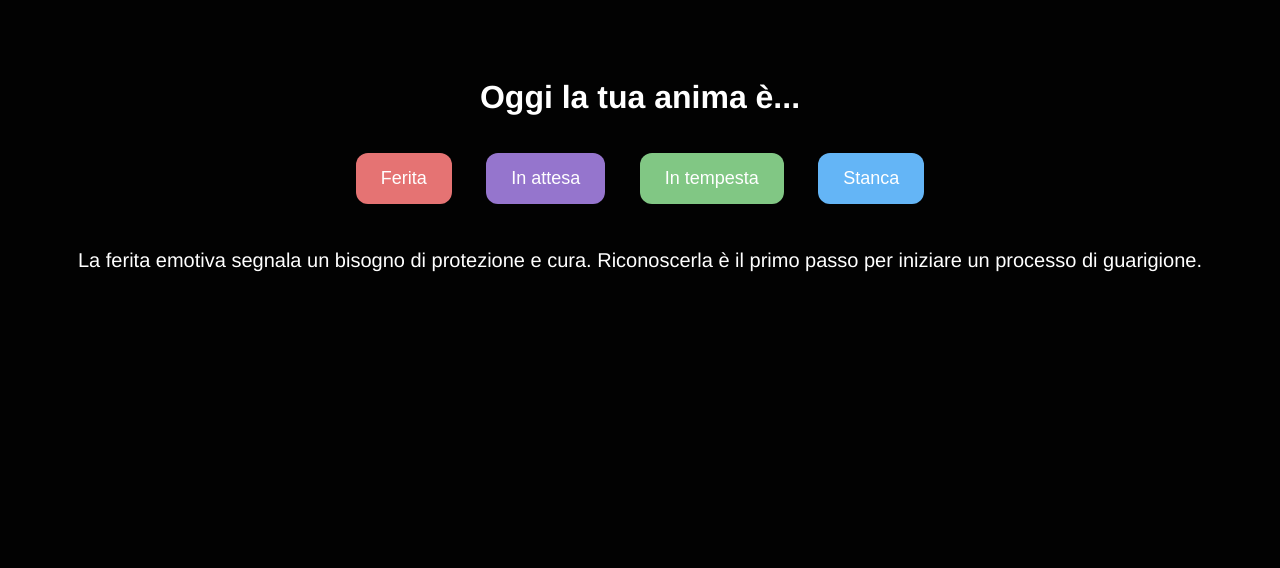
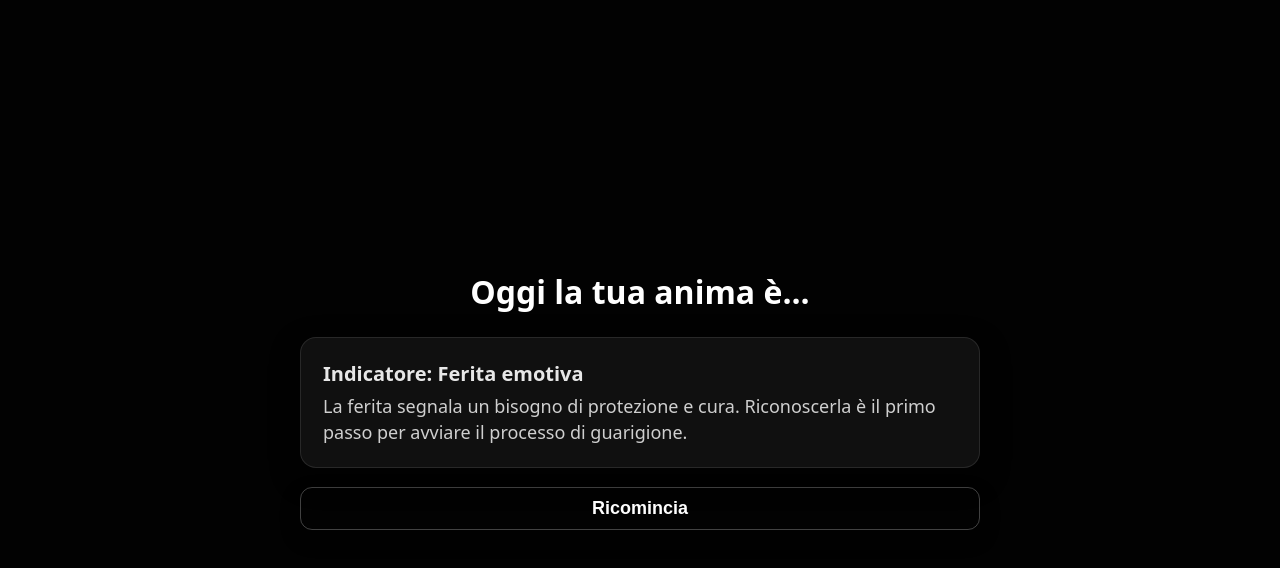
Before and after one commit to Charasu/riposalamente, a plain HTML site: page index.html in a window 1280 px wide. Both pictures are taken after a click on the button "Ferita". Drawn offline with Linux system fonts and the light colour scheme.

Commit message:
Update index.html

```diff
--- a/index.html
+++ b/index.html
@@ -1,59 +1,159 @@
 <!DOCTYPE html>
 <html lang="it">
 <head>
-  <meta charset="UTF-8">
+  <meta charset="UTF-8" />
+  <meta name="viewport" content="width=device-width,initial-scale=1" />
   <title>Oggi la tua anima è...</title>
   <style>
+    :root{
+      --bg:#020202; --fg:#ffffff; --muted:#cfcfcf;
+      --ferita:#e57373; --attesa:#9575cd; --tempesta:#81c784; --stanca:#64b5f6;
+    }
+    * { box-sizing: border-box; }
+    html, body { height: 100%; margin: 0; }
     body {
-      font-family: "Helvetica", sans-serif;
-      background: #020202;
+      background: var(--bg);
+      color: var(--fg);
+      font-family: system-ui, -apple-system, "Helvetica", Arial, sans-serif;
+      display: grid;
+      place-items: center;          /* centra verticale + orizzontale */
+      padding: 24px;
+    }
+    .app {
+      width: 100%;
+      max-width: 680px;
       text-align: center;
-      padding: 50px;
     }
-    h1 { color: #ffffff; }
+    h1 { margin: 0 0 24px; font-weight: 700; }
+
+    .buttons {
+      display: grid;
+      grid-template-columns: repeat(2, minmax(0,1fr));
+      gap: 14px;
+      justify-items: center;
+      margin-bottom: 24px;
+    }
     button {
-      margin: 15px;
-      padding: 15px 25px;
+      width: 100%;
+      padding: 14px 18px;
       border: none;
-      border-radius: 12px;
+      border-radius: 14px;
       font-size: 18px;
+      font-weight: 600;
       cursor: pointer;
-      transition: 0.3s;
+      color: #fff;
+      transition: transform .15s ease, opacity .2s ease, box-shadow .2s ease;
+      box-shadow: 0 8px 20px rgba(0,0,0,.25);
     }
-    button:hover { transform: scale(1.1); }
-    .ferita { background-color: #e57373; color: white; }
-    .attesa { background-color: #9575cd; color: white; }
-    .tempesta { background-color: #81c784; color: white; }
-    .stanca { background-color: #64b5f6; color: white; }
-    #messaggio { margin-top: 30px; font-size: 20px; color: #ffffff; }
+    button:hover { transform: translateY(-2px); }
+    .ferita   { background: var(--ferita); }
+    .attesa   { background: var(--attesa); }
+    .tempesta { background: var(--tempesta); }
+    .stanca   { background: var(--stanca); }
+
+    .hidden { display: none !important; }
+
+    .card {
+      background: rgba(255,255,255,0.06);
+      border: 1px solid rgba(255,255,255,0.1);
+      border-radius: 16px;
+      padding: 22px;
+      text-align: left;
+      margin: 0 auto;
+      box-shadow: 0 10px 30px rgba(0,0,0,.35);
+      animation: fadeIn .25s ease-out both, pop .25s ease-out both;
+    }
+    .card h2 { margin: 0 0 6px; font-size: 20px; opacity:.9; }
+    .card p  { margin: 0; font-size: 18px; color: var(--muted); line-height: 1.45; }
+
+    .actions { margin-top: 18px; text-align: center; }
+    .ghost {
+      background: transparent; border: 1px solid rgba(255,255,255,.25);
+      color: var(--fg); padding: 10px 16px; border-radius: 12px;
+    }
+    .ghost:hover { background: rgba(255,255,255,.08); }
+
+    @keyframes fadeIn { from {opacity:0} to {opacity:1} }
+    @keyframes pop { from {transform: scale(.98)} to {transform: scale(1)} }
+
+    @media (max-width: 480px) {
+      .buttons { grid-template-columns: 1fr; }
+      button { font-size: 17px; }
+    }
   </style>
 </head>
 <body>
-  <h1>Oggi la tua anima è...</h1>
+  <main class="app">
+    <h1>Oggi la tua anima è...</h1>
 
-  <button class="ferita" onclick="risposta('ferita')">Ferita</button>
-  <button class="attesa" onclick="risposta('attesa')">In attesa</button>
-  <button class="tempesta" onclick="risposta('tempesta')">In tempesta</button>
-  <button class="stanca" onclick="risposta('stanca')">Stanca</button>
+    <div id="scelte" class="buttons">
+      <button class="ferita"   onclick="risposta('ferita')">Ferita</button>
+      <button class="attesa"   onclick="risposta('attesa')">In attesa</button>
+      <button class="tempesta" onclick="risposta('tempesta')">In tempesta</button>
+      <button class="stanca"   onclick="risposta('stanca')">Stanca</button>
+    </div>
 
-  <p id="messaggio"></p>
+    <section id="output" class="hidden"></section>
+
+    <div id="again" class="actions hidden">
+      <button class="ghost" onclick="resetGioco()">Ricomincia</button>
+    </div>
+  </main>
 
   <script>
-    function risposta(scelta) {
-      let messaggio = "";
-      if (scelta === "ferita") {
-        messaggio = "La ferita emotiva segnala un bisogno di protezione e cura. Riconoscerla è il primo passo per iniziare un processo di guarigione.";
-      } else if (scelta === "attesa") {
-        messaggio = "L’attesa può generare ansia e frustrazione, ma è anche uno spazio di elaborazione. Concediti tempo: stai preparando nuove risorse.";
-      } else if (scelta === "tempesta") {
-        messaggio = "La tempesta interiore è il segnale di un conflitto emotivo attivo. Fermati, respira e prova a nominare le emozioni che senti.";
-      } else if (scelta === "stanca") {
-        messaggio = "La stanchezza è un campanello d’allarme: il corpo e la mente chiedono pausa. Ascoltarla significa prevenire un sovraccarico.";
+    const output = document.getElementById('output');
+    const scelte = document.getElementById('scelte');
+    const again  = document.getElementById('again');
+
+    const messaggi = {
+      ferita: {
+        titolo: "Indicatore: Ferita emotiva",
+        testo:  "La ferita segnala un bisogno di protezione e cura. Riconoscerla è il primo passo per avviare il processo di guarigione."
+      },
+      attesa: {
+        titolo: "Indicatore: Stato d’attesa",
+        testo:  "L’attesa può generare ansia, ma è anche spazio di elaborazione. Concediti tempo: stai organizzando risorse interne."
+      },
+      tempesta: {
+        titolo: "Indicatore: Conflitto attivo",
+        testo:  "La tempesta interiore indica emozioni in conflitto. Fermati, respira e prova a nominarle per ridurre l’attivazione."
+      },
+      stanca: {
+        titolo: "Indicatore: Sovraccarico",
+        testo:  "La stanchezza è un campanello d’allarme. Pausa e recupero prevengono ricadute: ascoltala senza giudizio."
       }
-      document.getElementById("messaggio").innerText = messaggio;
+    };
 
-      // Qui puoi aggiungere collegamento a Google Sheets o server
-      console.log("Risposta scelta:", scelta);
+    function risposta(key) {
+      // nasconde i bottoni
+      scelte.classList.add('hidden');
+
+      // mostra la card con il messaggio
+      const { titolo, testo } = messaggi[key] || {};
+      output.innerHTML = `
+        <div class="card">
+          <h2>${titolo || "Stato rilevato"}</h2>
+          <p>${testo || "Nessun testo disponibile."}</p>
+        </div>
+      `;
+      output.classList.remove('hidden');
+      again.classList.remove('hidden');
+
+      // LOG / punto di integrazione per monitoraggio
+      console.log("Risposta scelta:", key);
+      // Esempio: invio a un endpoint/server o Apps Script
+      // fetch("https://TUO_ENDPOINT/salva", {
+      //   method: "POST",
+      //   headers: {"Content-Type": "application/json"},
+      //   body: JSON.stringify({ stato: key, ts: new Date().toISOString() })
+      // });
+    }
+
+    function resetGioco() {
+      output.classList.add('hidden');
+      again.classList.add('hidden');
+      output.innerHTML = "";
+      scelte.classList.remove('hidden');
     }
   </script>
 </body>
```
